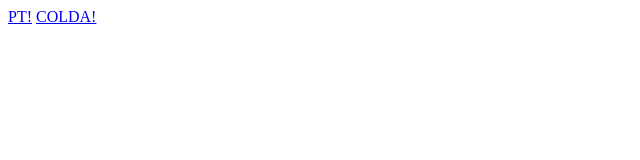
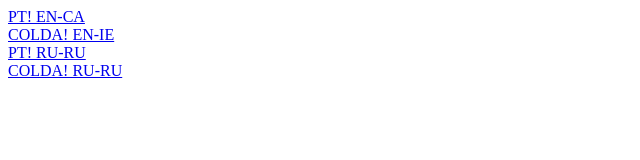
Before and after one commit to dptug/dptug.github.io, a plain HTML site: page index.html in a window 1280 px wide. Shown: the whole page, without its empty margins (0-640 px from the left). Drawn offline with Linux system fonts and the light colour scheme.

Commit message:
Update index.html

```diff
--- a/index.html
+++ b/index.html
@@ -37,7 +37,10 @@
 
 <body class="">
 
-<a href="http://localhost:3000/en-ca/product/EP4511-CUSA01114_00-PPPPPPPPTTTTTTTT">PT!</a>
-<a href="http://localhost:3000/en-ie/product/EP0002-CUSA07904_00-CODMW2RIGC000001">COLDA!</a>
+<a href="http://localhost:3000/en-ca/product/EP4511-CUSA01114_00-PPPPPPPPTTTTTTTT">PT! EN-CA</a></br>
+<a href="http://localhost:3000/en-ie/product/EP0002-CUSA07904_00-CODMW2RIGC000001">COLDA! EN-IE</a></br>
+
+<a href="http://localhost:3000/ru-ru/product/EP4511-CUSA01114_00-PPPPPPPPTTTTTTTT">PT! RU-RU</a></br>
+<a href="http://localhost:3000/ru-ru/product/EP0002-CUSA07904_00-CODMW2RIGC000001">COLDA! RU-RU</a></br>
 
 </body>
```
